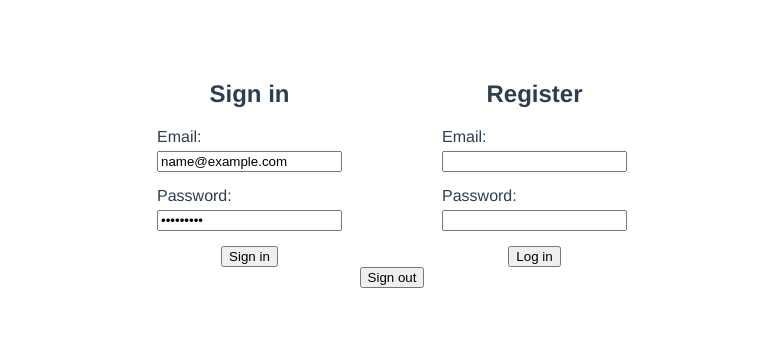
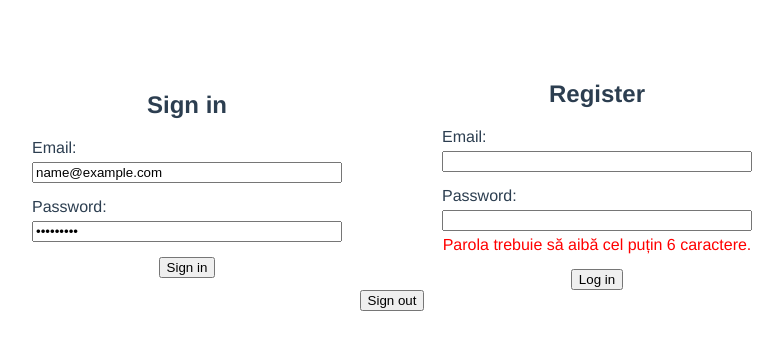
Before and after one commit to idaniel25/TIC-Project-Front, a Vue app: page / in a window 1280 px wide. Both pictures are taken after typing "name@example.com", "Sample123" into the empty fields and a click on the button "Sign in". Shown: the top 350 px of the page, without its empty margins (248-1031 px from the left). Built offline with nearby package versions, Linux system fonts and the light colour scheme; no server answers.

Commit message:
adding validations for email and password

```diff
--- a/src/components/Auth.vue
+++ b/src/components/Auth.vue
@@ -12,8 +12,11 @@
         <div class="form-group">
           <label for="password">Password:</label>
           <input type="password" v-model="password" id="password" required />
+          <div v-if="submitted && !validatePassword(password)" class="error-message">
+            Parola trebuie să aibă cel puțin 6 caractere.
+          </div>
         </div>
-        <button type="submit">Sign in</button>
+        <button type="submit" @click="submitted = true">Sign in</button>
       </div>
     </form>
 
@@ -37,8 +40,11 @@
             id="registerPassword"
             required
           />
+          <div v-if="submitted && !validatePassword(registerPassword)" class="error-message">
+            Parola trebuie să aibă cel puțin 6 caractere.
+          </div>
         </div>
-        <button type="submit">Log in</button>
+        <button type="submit" @click="submitted = true">Log in</button>
       </div>
     </form>
   </div>
@@ -60,10 +66,17 @@ export default {
       password: "",
       registerEmail: "",
       registerPassword: "",
+      submitted: false,
     };
   },
   methods: {
     async signInWithEmail() {
+      if (!this.validateEmail(this.email) || !this.validatePassword(this.password)) {
+        console.error("Adresa de email sau parola invalidă");
+        this.submitted = true;
+        return;
+      }
+
       try {
         await signInWithEmailAndPassword(auth, this.email, this.password);
         console.log("Utilizator autentificat cu succes cu email și parolă!");
@@ -83,6 +96,12 @@ export default {
       }
     },
     async registerWithEmail() {
+      if (!this.validateEmail(this.registerEmail) || !this.validatePassword(this.registerPassword)) {
+        console.error("Adresa de email sau parola invalidă");
+        this.submitted = true;
+        return;
+      }
+
       try {
         await createUserWithEmailAndPassword(
           auth,
@@ -97,6 +116,13 @@ export default {
           error.message
         );
       }
+    },
+    validateEmail(email) {
+      const emailRegex = /^[^\s@]+@[^\s@]+\.[^\s@]+$/;
+      return emailRegex.test(email);
+    },
+    validatePassword(password) {
+      return password.length >= 6;
     },
   },
 };
@@ -125,5 +151,11 @@ export default {
 
 .form-group input {
   box-sizing: border-box; /* Include și padding-ul și border-ul în lățimea totală */
+  width: 310px;
+}
+
+.error-message {
+  color: red;
+  margin-top: 5px;
 }
 </style>
```
